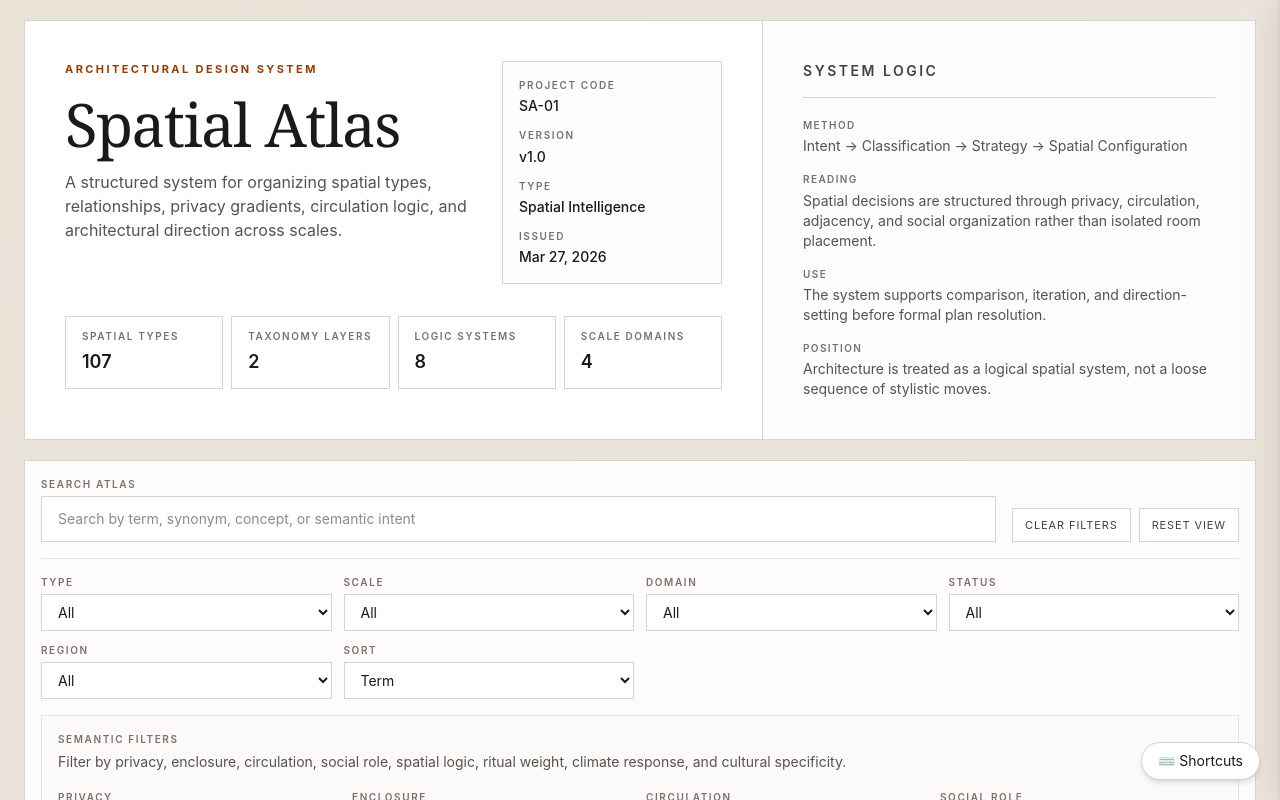
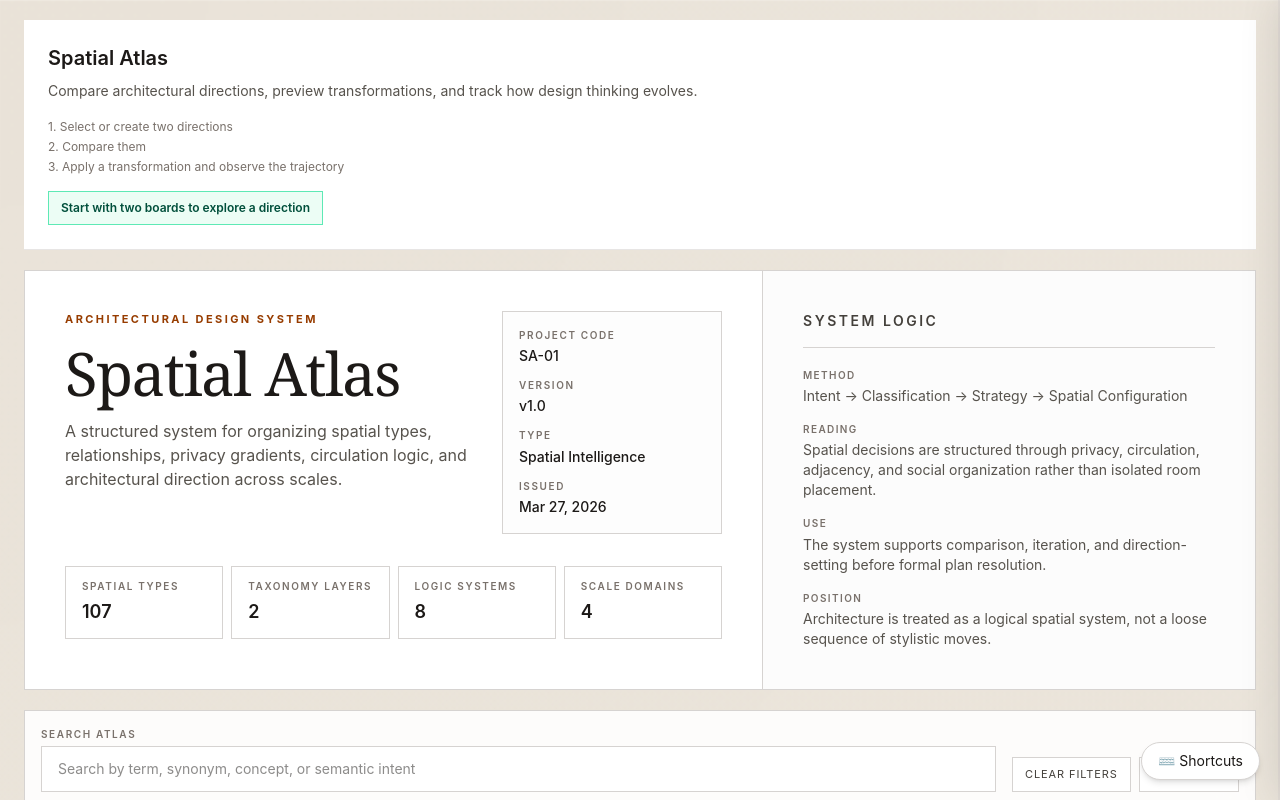
Before and after one commit to thearchiducer/spatial-atlas, a React (Vite) app: page / in a window 1280 px wide. Shown: the top 800 px of the page. Built offline with nearby package versions, Linux system fonts and the light colour scheme.

Commit message:
Add onboarding header

```diff
--- a/src/app/App.jsx
+++ b/src/app/App.jsx
@@ -35,6 +35,7 @@ import {
   getSafeEntryIds,
   normalizeEntryIds,
 } from "../lib/boardUtils";
+import OnboardingHeader from "../components/hero/OnboardingHeader";
 
 const PINNED_STORAGE_KEY = "architectural-atlas-pinned-entries";
 const COMPARE_HISTORY_STORAGE_KEY = "architectural-atlas-compare-history";
@@ -2759,6 +2760,8 @@ export default function App() {
   return (
     <div className='min-h-screen bg-[radial-gradient(circle_at_top_left,rgba(120,80,30,0.10),transparent_28%),linear-gradient(180deg,#f6f3ed_0%,#f5f1e8_100%)] px-4 py-5 text-stone-900 md:px-6'>
       <div className='mx-auto flex max-w-7xl flex-col gap-5'>
+        <OnboardingHeader />
+
         {!minimalMode ? <HeroHeader metrics={atlas.metrics} /> : null}
 
         <FilterToolbar
--- /dev/null
+++ b/src/components/hero/OnboardingHeader.jsx
@@ -0,0 +1,28 @@
+export default function OnboardingHeader() {
+  return (
+    <div className='border-b border-stone-200 bg-white px-6 py-6'>
+      <div className='max-w-5xl'>
+        {/* Title */}
+        <h1 className='text-xl font-semibold text-stone-900'>Spatial Atlas</h1>
+
+        {/* Description */}
+        <p className='mt-2 text-sm text-stone-600 leading-relaxed'>
+          Compare architectural directions, preview transformations, and track
+          how design thinking evolves.
+        </p>
+
+        {/* Steps */}
+        <div className='mt-4 flex flex-col gap-1 text-xs text-stone-500'>
+          <div>1. Select or create two directions</div>
+          <div>2. Compare them</div>
+          <div>3. Apply a transformation and observe the trajectory</div>
+        </div>
+
+        {/* CTA */}
+        <div className='mt-4 inline-block border border-emerald-300 bg-emerald-50 px-3 py-2 text-xs font-semibold text-emerald-900'>
+          Start with two boards to explore a direction
+        </div>
+      </div>
+    </div>
+  );
+}
```
